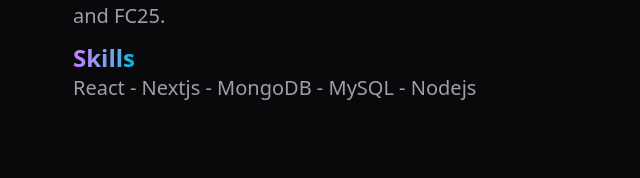
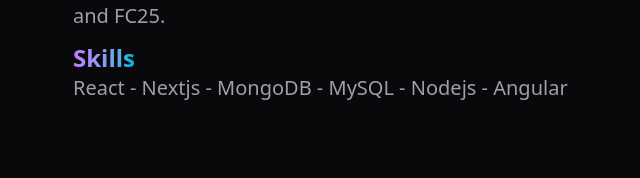
Before and after one commit to SamuelSotomayor1/Portfolio, an Astro site: page / in a window 1280 px wide. Shown: the part 1262-1440 px from the top of the page, 599-1239 px from the left. Built offline with nearby package versions, Linux system fonts and the light colour scheme; Astro itself is replaced by a stand-in of ours.

Commit message:
feat: the skills in about section is updated

```diff
--- a/src/components/About.astro
+++ b/src/components/About.astro
@@ -31,7 +31,7 @@
         Skills
       </p>
       <p class="text-zinc-400 text-xl px-8">
-        React - Nextjs - MongoDB - MySQL - Nodejs
+        React - Nextjs - MongoDB - MySQL - Nodejs - Angular
       </p>
     </div>
   </div>
```
